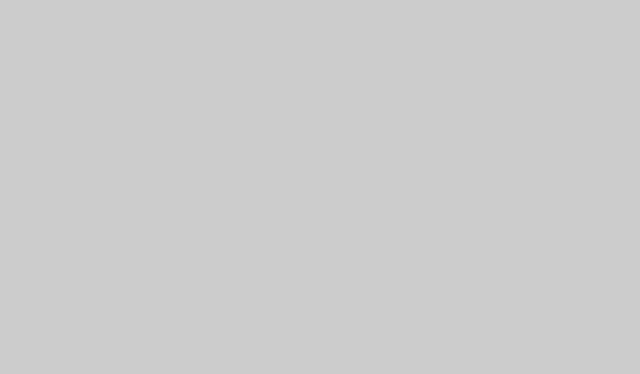
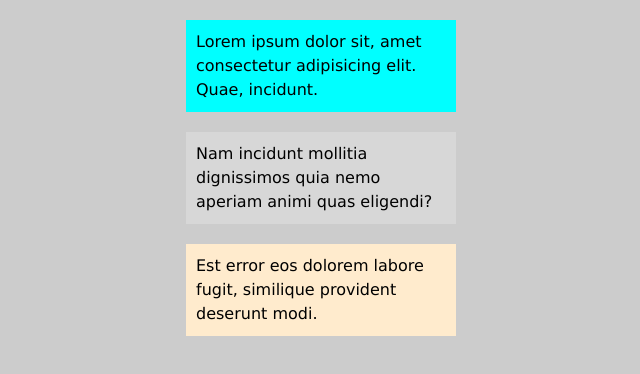
Before and after one commit to Totoshk0/frontend-start, a plain HTML site: page part.007/ex04-css-variables-intro/index.html in a window 1280 px wide. Shown: the whole page, without its empty margins (319-959 px from the left). Drawn offline with Linux system fonts and the light colour scheme.

Commit message:
CSS-переменные. Примеры

```diff
--- /dev/null
+++ b/part.007/ex04-css-variables-intro/div-container-style.css
@@ -0,0 +1,6 @@
+.container2 {
+  padding: 10px;
+  margin: var(--div-margin);
+  /* background-color: aquamarine; */
+  background-color: var(--container2-color, #d7d7d7)
+}
--- a/part.007/ex04-css-variables-intro/index.html
+++ b/part.007/ex04-css-variables-intro/index.html
@@ -5,11 +5,15 @@
   <meta charset="UTF-8">
   <meta name="viewport" content="width=device-width, initial-scale=1.0">
   <link rel="stylesheet" href="style.css">
+  <link rel="stylesheet" href="div-container-style.css">
   <title>CSS variables</title>
 </head>
 
 <body>
 
+  <div class="container1 container">Lorem ipsum dolor sit, amet consectetur adipisicing elit. Quae, incidunt.</div>
+  <div class="container2 container">Nam incidunt mollitia dignissimos quia nemo aperiam animi quas eligendi?</div>
+  <div class="container3 container">Est error eos dolorem labore fugit, similique provident deserunt modi.</div>
 </body>
 
 </html>
--- a/part.007/ex04-css-variables-intro/style.css
+++ b/part.007/ex04-css-variables-intro/style.css
@@ -5,14 +5,29 @@ body {
   line-height: 1.5;
 }
 
-.container1 {
-  padding: 10px;
+/* Описание глобальных переменных */
+:root {
+  --div-margin: 20px auto;
+  --div-width: 250px;
+  --container-color: red;
 }
 
-.container2 {
+.container {
+  width: var(--div-width);
+}
+
+.container1 {
+  /* Это локальная переменная  */
+  --container1-color: red;
   padding: 10px;
+  margin: var(--div-margin);
+  background-color: aqua;
+  /* background-color: var(--container1-color) */
 }
+
 
 .container3 {
   padding: 10px;
+  margin: var(--div-margin);
+  background-color: blanchedalmond;
 }
```
